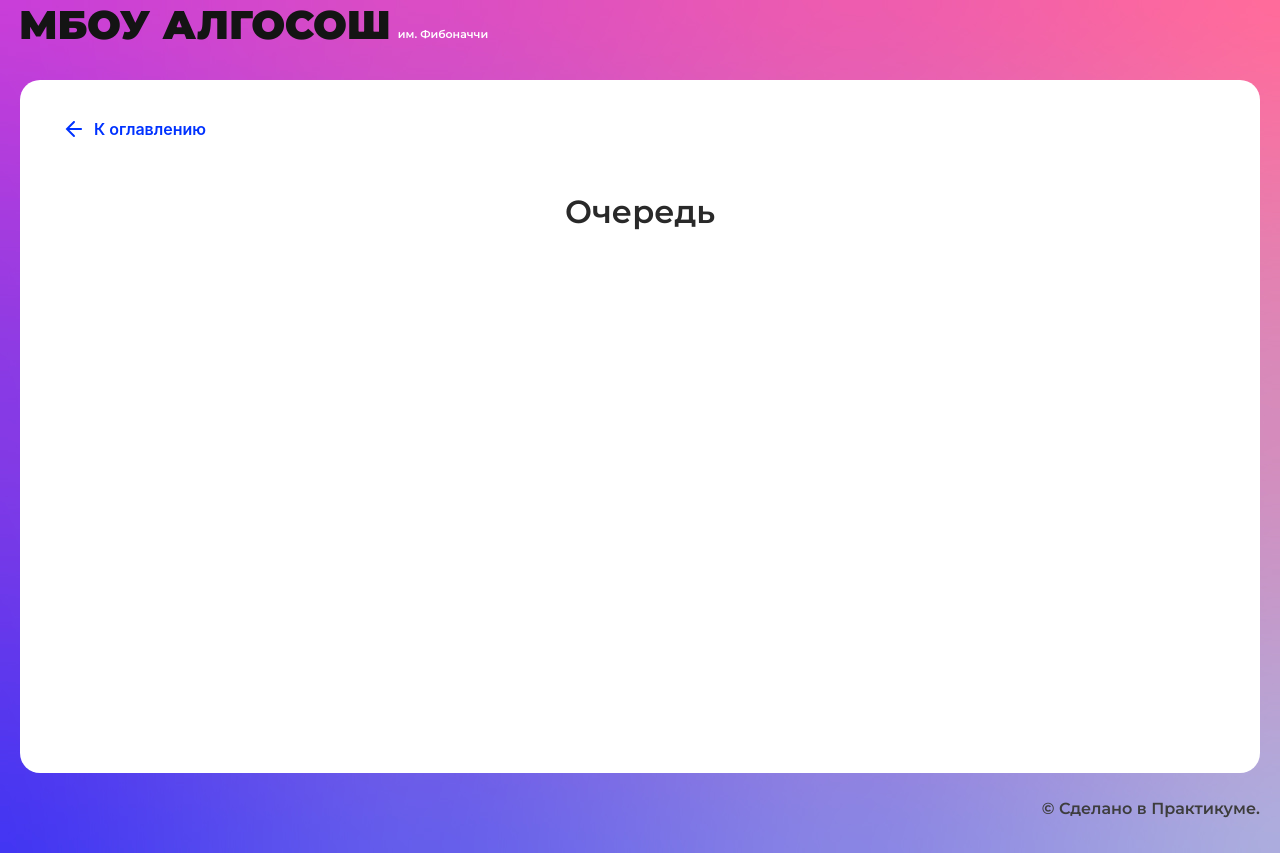
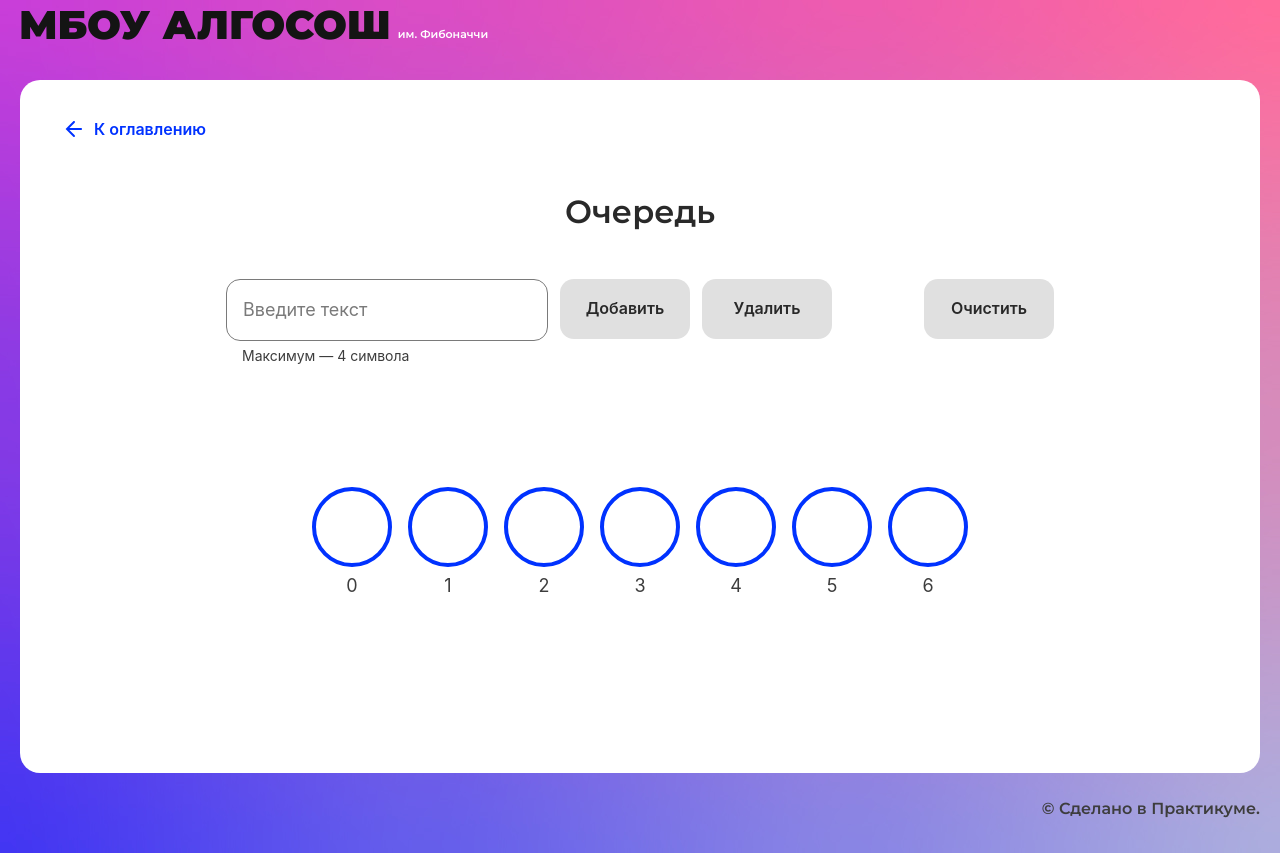
Before and after one commit to Avet90/-Algososh, a React (Create React App) app: page /queue in a window 1280 px wide. Built offline with nearby package versions, Linux system fonts and the light colour scheme.

Commit message:
queue page

```diff
--- /dev/null
+++ b/src/components/queue-page/queue-class.ts
@@ -0,0 +1,81 @@
+interface IQueue<T> {
+    enqueue: (item: T) => void;
+    dequeue: () => void;
+    peak: () => T | null;
+    isEmpty: () => boolean;
+    getSize: () => number;
+    getQueue: () => any
+    getLength: () => number;
+    getHeadIndex: () => number;
+    getTailIndex: () => number;
+    isFilled: () => boolean;
+    clear: () => void;
+  };
+
+  export class Queue<T> implements IQueue<T> {
+    private container: (T | null)[] = [];
+    private head = 0;
+    private tail = 0;
+    private readonly size: number = 0;
+    private length: number = 0;
+
+    constructor(size: number) {
+      this.size = size;
+      this.container = Array(size);
+    }
+
+    enqueue = (item: T) => {
+      if (this.length >= this.size) {
+        throw new Error("Maximum length exceeded");
+      }
+
+      this.container[this.tail % this.size] = item;
+      this.tail++;
+      this.length++;
+    };
+
+    dequeue = () => {
+      if (this.isEmpty()) {
+        throw new Error("No elements in the queue");
+      }
+
+      this.container[this.head % this.size] = null;
+      if (this.head < this.size - 1) {
+        this.head++;
+      }
+
+      this.length -= 1;
+    };
+    peak = (): T | null => {
+      if (this.isEmpty()) {
+        throw new Error("No elements in the queue");
+      }
+      if (this.length) {
+        return this.container[this.head % this.size];
+      }
+      return null;
+    };
+
+    isEmpty = () => this.length === 0;
+
+    getSize = () => this.size;
+
+    getQueue = (): any => {
+      return this.container
+    };
+
+    getLength = () => this.length;
+
+    getHeadIndex = () => this.head;
+
+    getTailIndex = () => this.tail;
+
+    isFilled = () => this.tail === this.size;
+
+    clear = () => {
+      this.container = [];
+      this.head = 0;
+      this.tail = 0;
+      this.length = 0;
+    };
+  };
--- /dev/null
+++ b/src/components/queue-page/queue-page.module.css
@@ -0,0 +1,21 @@
+.container {
+    display: flex;
+    flex-direction: column;
+    align-items: center;
+    gap: 120px;
+  }
+
+  .input {
+    display: flex;
+    padding: 0px;
+    gap: 12px;
+  }
+
+  .result {
+    margin: 0 auto;
+    display: flex;
+    flex-wrap: wrap;
+    justify-content: center;
+    gap: 48px 16px;
+    max-width: 1040px;
+  }
--- a/src/components/queue-page/queue-page.tsx
+++ b/src/components/queue-page/queue-page.tsx
@@ -1,10 +1,136 @@
 import React from "react";
+import { nanoid } from "nanoid";
+import styles from './queue-page.module.css';
 import { SolutionLayout } from "../ui/solution-layout/solution-layout";
+import { Input } from "../ui/input/input";
+import { Button } from "../ui/button/button";
+import { Circle } from "../ui/circle/circle";
+import { SHORT_DELAY_IN_MS } from "../../constants/delays";
+import { useForm } from "../../hooks/useForm";
+import { timeout, setCircleState } from "../../utils/utils";
+import { IResultObj } from "../../types/result";
+import { Queue } from "./queue-class";
+
+const queue = new Queue<IResultObj>(7);
+
+const getEmptyQueue = (length: number): Array<any> => {
+  return Array.from({ length }, () => {
+    const emptyObject: any = {
+      value: "",
+      modified: false,
+      changing: false
+    };
+    return emptyObject;
+  });
+};
 
 export const QueuePage: React.FC = () => {
+  const [loader, setLoader] = React.useState(false);
+  const [resultArray, setResultArray] = React.useState<{ array: Array<IResultObj> }>({ array: getEmptyQueue(queue.getSize()) });
+  const { values, handleChange, setValues } = useForm<{ text: string }>({ text: '' });
+
+  async function enqueue() {
+    setLoader(true);
+    let enqueuedItem: IResultObj | null = null;
+    let arrayOfItems: Array<any> = [...resultArray.array];
+    if (values.text) {
+      enqueuedItem = {
+        value: values.text,
+        modified: false,
+        changing: true
+      };
+    }
+    if (enqueuedItem) {
+      arrayOfItems[queue.getTailIndex()] = enqueuedItem;
+      queue.enqueue(enqueuedItem);
+      let lastElementInQueue = queue.peak();
+      if (lastElementInQueue) {
+        setResultArray({ array: arrayOfItems });
+        setValues({ text: '' });
+        await timeout(SHORT_DELAY_IN_MS);
+        let lastElement = arrayOfItems[queue.getTailIndex() - 1];
+        lastElement.changing = !lastElement.changing;
+        setResultArray({ array: arrayOfItems });
+      }
+    }
+    setLoader(false);
+  }
+
+  async function dequeue() {
+    setLoader(true);
+    let headElementInQueue: any | null = queue.peak();
+    let arr: Array<any> = [...resultArray.array];
+    if (headElementInQueue) {
+      headElementInQueue.changing = true;
+      await timeout(SHORT_DELAY_IN_MS);
+      setResultArray({ array: arr });
+      arr[queue.getHeadIndex()].value = "";
+      arr[queue.getHeadIndex()].changing = false;
+      queue.dequeue();
+    }
+    setResultArray({ array: [...arr] });
+    setLoader(false);
+  }
   return (
     <SolutionLayout title="Очередь">
-
+      <div className={styles.container}>
+        <div className={styles.input}>
+          <Input
+            name="text"
+            onChange={(e) => handleChange(e)}
+            isLimitText={true}
+            maxLength={4}
+            value={values.text ? values.text : ""}
+          />
+          <Button
+            text='Добавить'
+            onClick={enqueue}
+            disabled={!values.text || queue.isFilled()
+            }
+            isLoader={loader}
+          />
+          <Button
+            text='Удалить'
+            onClick={dequeue}
+            disabled={queue.isEmpty()}
+            isLoader={loader}
+          />
+          <Button
+            text='Очистить'
+            extraClass="ml-40"
+            onClick={() => {
+              setResultArray({ array: getEmptyQueue(queue.getSize()) });
+              queue.clear();
+            }}
+            disabled={
+              (queue.isEmpty()) &&
+              !(queue.getHeadIndex() === queue.getSize() - 1)
+            }
+            isLoader={loader}
+          />
+        </div>
+        {resultArray && (
+          <div className={styles.result}>
+            {resultArray.array.length
+              ? resultArray.array.map((item, index) => {
+                const headIndex = queue.getHeadIndex();
+                const tailIndex = queue.getTailIndex() - 1;
+                const circleState = setCircleState(item);
+                return (
+                  <Circle
+                    state={circleState}
+                    index={index}
+                    key={nanoid()}
+                    letter={item.value}
+                    head={index === headIndex && queue.getTailIndex() ? "head" : ""}
+                    tail={index === tailIndex && !queue.isEmpty() ? "tail" : ""}
+                  />
+                );
+              })
+              : null}
+          </div>
+        )}
+      </div>
     </SolutionLayout>
   );
 };
```
